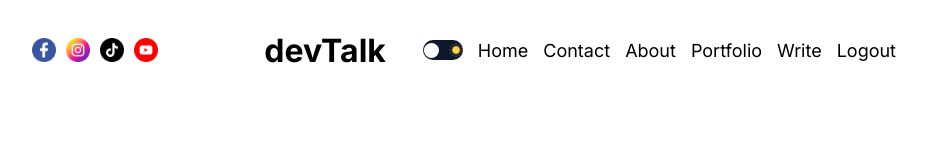
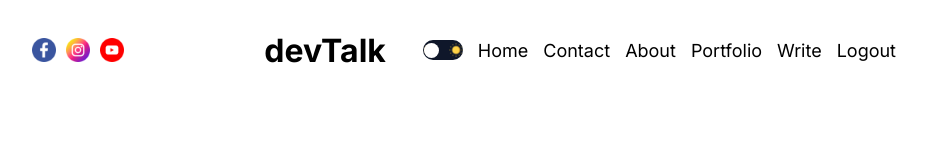
Before and after one commit to Kamire-J/blogapp, a Next.js app: page / in a window 1280 px wide. Shown: the top 145 px of the page, without its empty margins (176-1103 px from the left). Built offline with nearby package versions, Linux system fonts and the light colour scheme.

Commit message:
menu categories list css changes

```diff
--- a/src/components/footer/Footer.jsx
+++ b/src/components/footer/Footer.jsx
@@ -11,7 +11,7 @@ const Footer = () => {
           <h1 className={styles.logoText}>devTalk</h1>
         </div>
         <p className={styles.desc}>
-          Setting short term goals provides relatively easy targets
+          Setting short term goals provides relatively easy targets <br/>
           and the perception of progress is much better.
         </p>
         <div className={styles.icons}>
--- a/src/components/navbar/Navbar.jsx
+++ b/src/components/navbar/Navbar.jsx
@@ -11,7 +11,6 @@ const Navbar = () => {
       <div className={styles.social}>
         <Image src="/facebook.png" width={24} height={24} alt='facebook' />
         <Image src="/instagram.png" width={24} height={24} alt='instagram' />
-        <Image src="/tiktok.png" width={24} height={24} alt='tiktok' />
         <Image src="/youtube.png" width={24} height={24} alt='youtube' />
       </div>
       <div className={styles.logo}>
```
